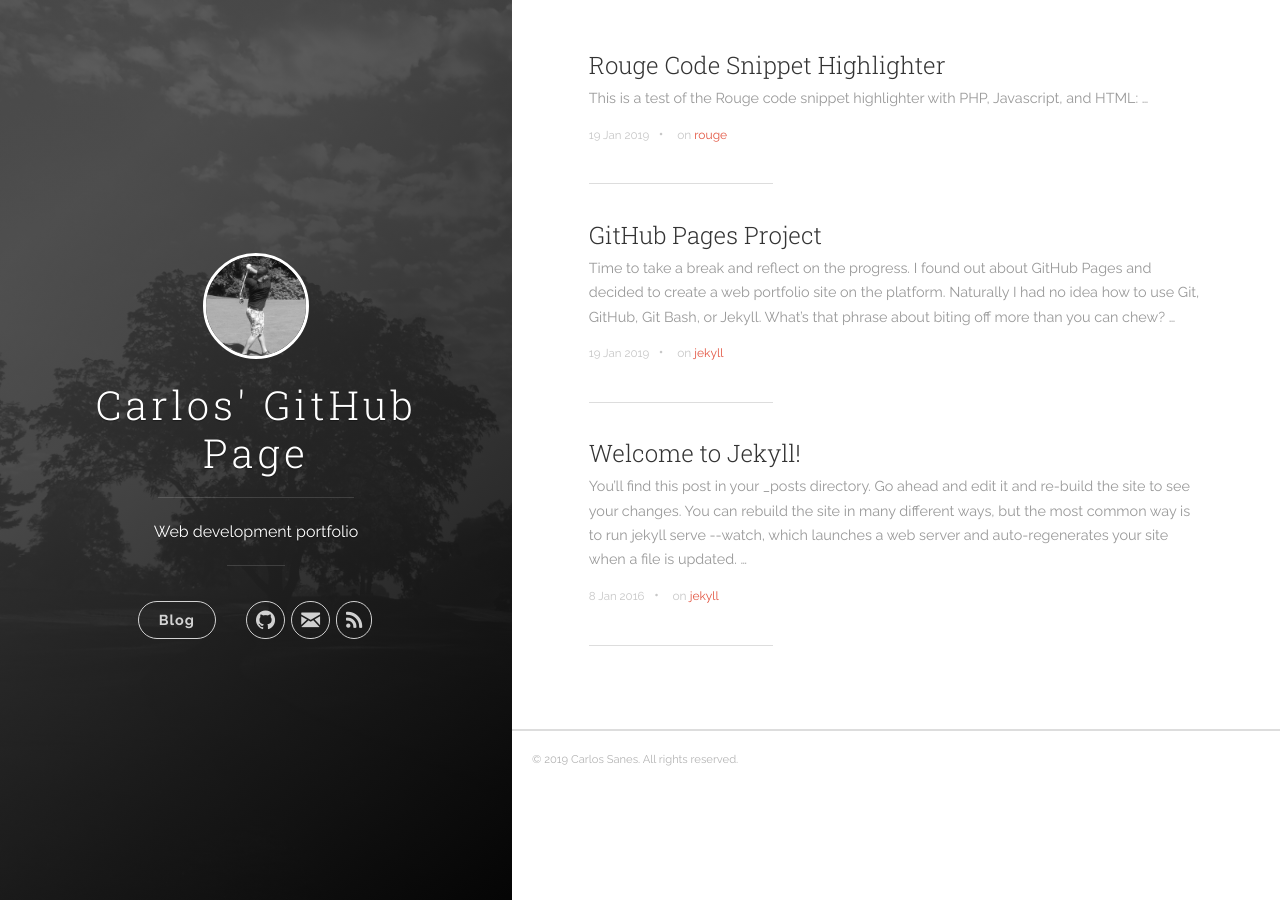
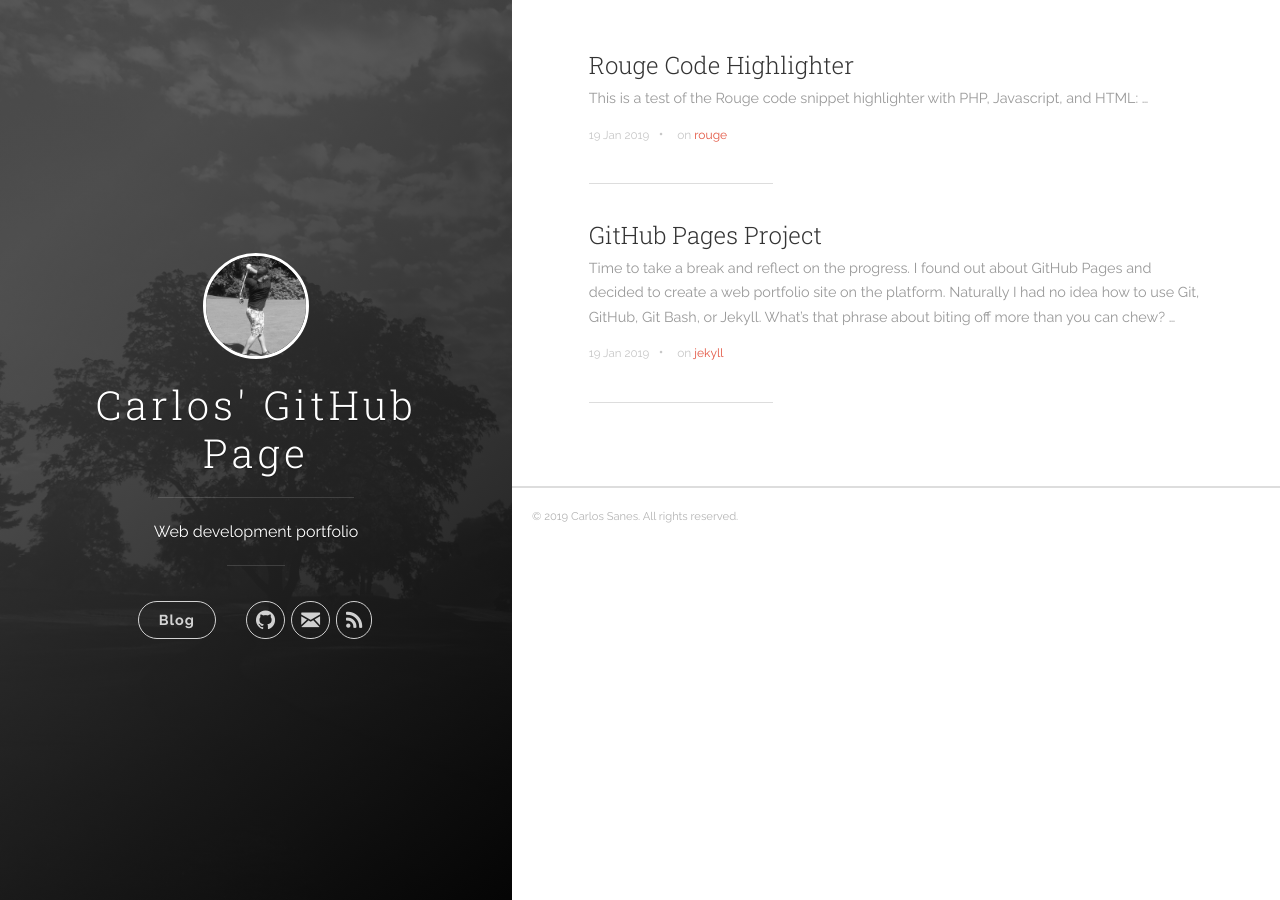
Before and after one commit to csanes/csanes.github.io, a Jekyll site: the page built from index.html, in a window 1280 px wide. Built offline with Jekyll 4.4.1, drawn with Linux system fonts in a browser that asks for light colours; the list of posts is cut into pages by our own code.

Commit message:
Removing default post, changing filename for rouge post.

````diff
--- a/_posts/2016-01-08-welcome-to-jekyll.markdown
+++ /dev/null
@@ -1,25 +0,0 @@
----
-title:  "Welcome to Jekyll!"
-date:   2016-01-08 15:04:23
-categories: [jekyll]
-tags: [jekyll]
----
-You’ll find this post in your `_posts` directory. Go ahead and edit it and re-build the site to see your changes. You can rebuild the site in many different ways, but the most common way is to run `jekyll serve --watch`, which launches a web server and auto-regenerates your site when a file is updated.
-
-To add new posts, simply add a file in the `_posts` directory that follows the convention `YYYY-MM-DD-name-of-post.ext` and includes the necessary front matter. Take a look at the source for this post to get an idea about how it works.
-
-Jekyll also offers powerful support for code snippets:
-
-``` ruby
-def print_hi(name)
-  puts "Hi, #{name}"
-end
-print_hi('Tom')
-#=> prints 'Hi, Tom' to STDOUT.
-```
-
-Check out the [Jekyll docs][jekyll] for more info on how to get the most out of Jekyll. File all bugs/feature requests at [Jekyll’s GitHub repo][jekyll-gh]. If you have questions, you can ask them on [Jekyll’s dedicated Help repository][jekyll-help].
-
-[jekyll]:      http://jekyllrb.com
-[jekyll-gh]:   https://github.com/jekyll/jekyll
-[jekyll-help]: https://github.com/jekyll/jekyll-help
--- a/_posts/2019-01-21-rouge-code-snippet-highlighter.markdown
+++ b/_posts/2019-01-21-rouge-code-highlighter.markdown
@@ -1,5 +1,5 @@
 ---
-title:  "Rouge Code Snippet Highlighter"
+title:  "Rouge Code Highlighter"
 date:   2019-01-19 15:34:11
 categories: [rouge]
 tags: [rouge]
````
